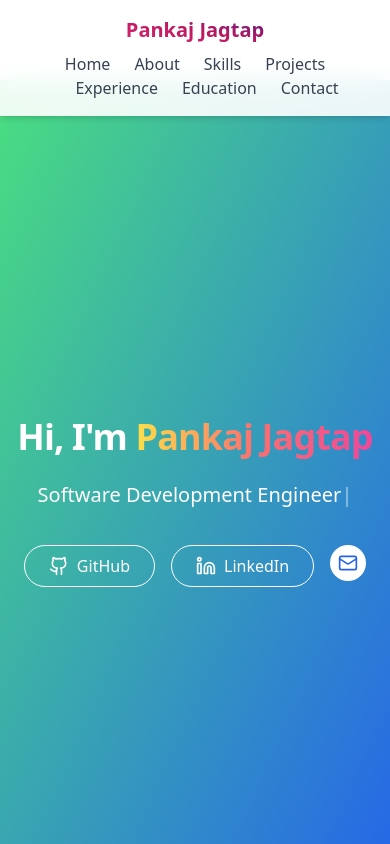
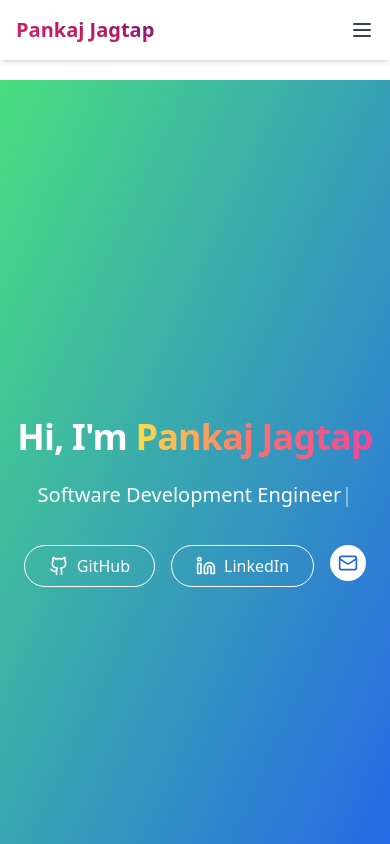
Before and after one commit to Kumbhkaran27/Portfolio, a React (Create React App) app: page / in a window 390 px wide. Shown: the top 844 px of the page. Built offline with nearby package versions, Linux system fonts and the light colour scheme.

Commit message:
added hamburger menu for the nav bar when using small screen

```diff
--- a/src/components/Navbar.jsx
+++ b/src/components/Navbar.jsx
@@ -1,6 +1,9 @@
-import React from "react";
+import React, { useState } from "react";
+import { Menu, X } from "lucide-react";
 
 const Navbar = () => {
+  const [isOpen, setIsOpen] = useState(false);
+
   const navItems = [
     { name: "Home", href: "#home" },
     { name: "About", href: "#about" },
@@ -13,11 +16,13 @@ const Navbar = () => {
 
   return (
     <nav className="fixed top-0 w-full z-50 bg-white/90 backdrop-blur-md shadow-md">
-      <div className="container mx-auto px-4 py-4 flex flex-col md:flex-row items-center justify-center md:justify-between">
-        <h1 className="text-xl font-bold bg-gradient-to-tr from-pink-600 via-pink-700 to-purple-900 bg-clip-text text-transparent mb-2 md:mb-0">
+      <div className="container mx-auto px-4 py-4 flex items-center justify-between">
+        <h1 className="text-xl font-bold bg-gradient-to-tr from-pink-600 via-pink-700 to-purple-900 bg-clip-text text-transparent">
           Pankaj Jagtap
         </h1>
-        <ul className="flex flex-wrap justify-center space-x-6">
+
+        {/* Desktop nav */}
+        <ul className="hidden md:flex space-x-6">
           {navItems.map((item) => (
             <li key={item.name}>
               <a
@@ -29,7 +34,31 @@ const Navbar = () => {
             </li>
           ))}
         </ul>
+
+        {/* Mobile menu toggle */}
+        <button onClick={() => setIsOpen(!isOpen)} className="md:hidden text-gray-700">
+          {isOpen ? <X className="h-6 w-6" /> : <Menu className="h-6 w-6" />}
+        </button>
       </div>
+
+      {/* Mobile nav menu */}
+      {isOpen && (
+        <div className="md:hidden bg-white px-4 pb-4">
+          <ul className="flex flex-col space-y-4">
+            {navItems.map((item) => (
+              <li key={item.name}>
+                <a
+                  href={item.href}
+                  className="block text-gray-700 font-medium transition-colors duration-200 hover:text-transparent hover:bg-clip-text hover:bg-gradient-to-tr hover:from-pink-600 hover:via-pink-700 hover:to-purple-900"
+                  onClick={() => setIsOpen(false)} // close menu on click
+                >
+                  {item.name}
+                </a>
+              </li>
+            ))}
+          </ul>
+        </div>
+      )}
     </nav>
   );
 };
```
